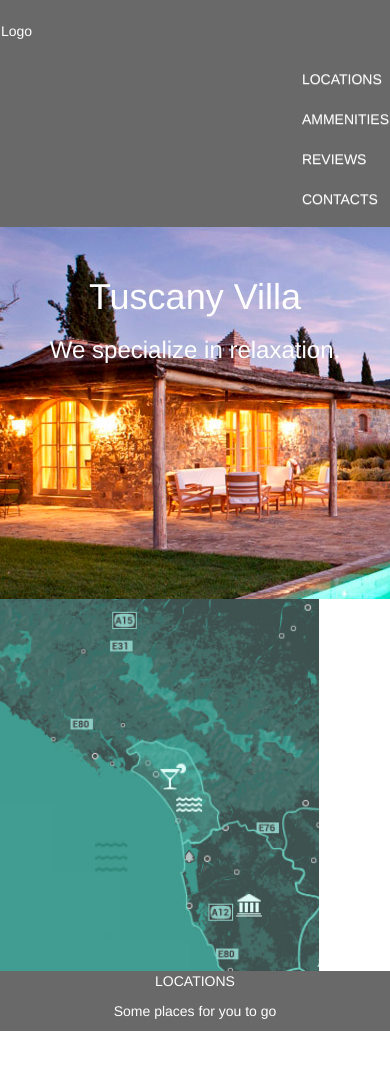
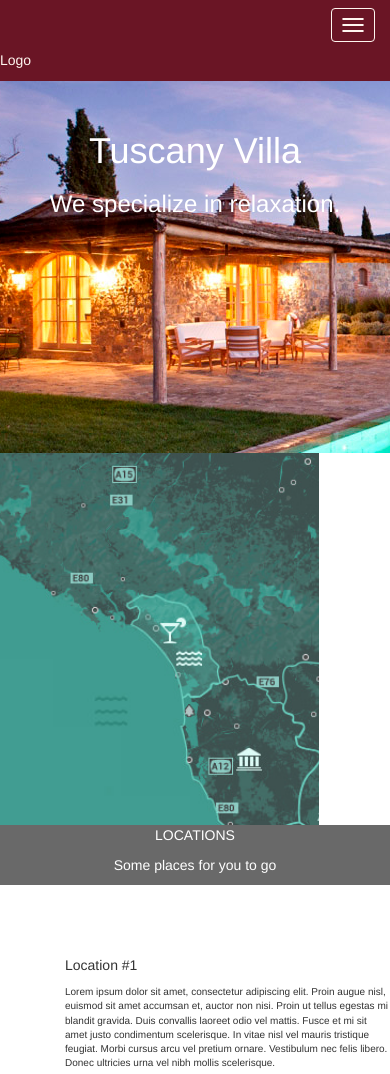
Before and after one commit to briandyko/TuscanyVilla, a plain HTML site: page index.html in a window 390 px wide. Shown: the top 1074 px of the page. Drawn offline with nearby package versions, Linux system fonts and the light colour scheme.

Commit message:
hamburger added

```diff
--- a/Site.css
+++ b/Site.css
@@ -7,15 +7,35 @@ div.container{
     padding-right:0px;
 }
 
-/*Navbar*/
-#navvy{
-    margin-bottom:0px;
-    background-color:dimgrey;
+/*NAVBAR*/
+
+div#navRow.row{
+    margin-left:0px;
+    margin-right:0px;
 }
 
-.whiteText{
-    color:white;
+nav#navvy.navbar.navbar-static-top{
+    margin-top: 0px;
+    margin-bottom: 0px;
+    color:#FFF6F0;
+    background-color: #6A1525;
 }
+#navvy a{
+    color: #FFF6F0;
+}
+#navvy a:hover{
+    background:none;
+}
+
+
+/*Button*/
+button.navbar-toggle {
+    border: 1px solid #FFF6F0;
+}
+span.icon-bar {
+    border:1px solid #FFF6F0;
+}
+
 
 /*Jumbotron*/
 
--- a/index.html
+++ b/index.html
@@ -12,30 +12,32 @@
 <body>
 
     <div class="container-fluid">
-        <nav id="navvy" class="navbar">
-
-            <!-- Brand and toggle get grouped for better mobile display -->
-            <button type="button" class="navbar-toggle collapsed" data-toggle="collapse" data-target="#bs-example-navbar-collapse-1" aria-expanded="false">
+        <nav class="navbar navbar-static-top" id="navvy">
+            <div class="row" id="navRow">
+                <!--<div class="col-md-12">-->
+                <div class="navbar-header">
+                    <button type="button" class="navbar-toggle collapsed" data-toggle="collapse" data-target="#navbar" aria-expanded="false" aria-controls="navbar">
                         <span class="sr-only">Toggle navigation</span>
                         <span class="icon-bar"></span>
-                <span class="icon-bar"></span>
+                        <span class="icon-bar"></span>  <!--these are the slices of the hamburger, btw.-->
                         <span class="icon-bar"></span>
                     </button>
-            <!--<div class="navbar-header">-->
-            <a class="whiteText nav navbar-nav" href="#">Logo</a>
-
-            <div style="float:right">
+                </div>
+                <p>Logo</p>
+                    <div id="navbar" class="navbar-collapse collapse" style="float:right">
                         <ul class="nav navbar-nav">
-                    <li><a class="whiteText" href="#locations">LOCATIONS</a></li>
-                    <li><a class="whiteText" href="#ammenities">AMMENITIES</a></li>
-                    <li><a class="whiteText" href="#reviews">REVIEWS</a></li>
-                    <li><a class="whiteText" href="#contacts">CONTACTS</a></li>
+                            <li class="active"><a href="#locations">LOCATIONS</a></li>
+                            <li><a href="#ammenities">AMMENITITES</a></li>
+                            <li><a href="#reviews">REVIEWS</a></li>
+                            <li><a href="#contact">CONTACT</a></li>
                         </ul>
+                    </div>
+                <!--</div>-->
             </div>
         </nav>
 
+        <!--FIRST JUMBOTRON-->
 
-        <!--FIRST JUMBOTRON-->
         <div class="row" id="mainsec">
             <div class="col-md-9" id="mainseccol1">
                 <div class="jumbotron guesthouse">
```
Lines whose indentation alone changed are shown as unchanged.
